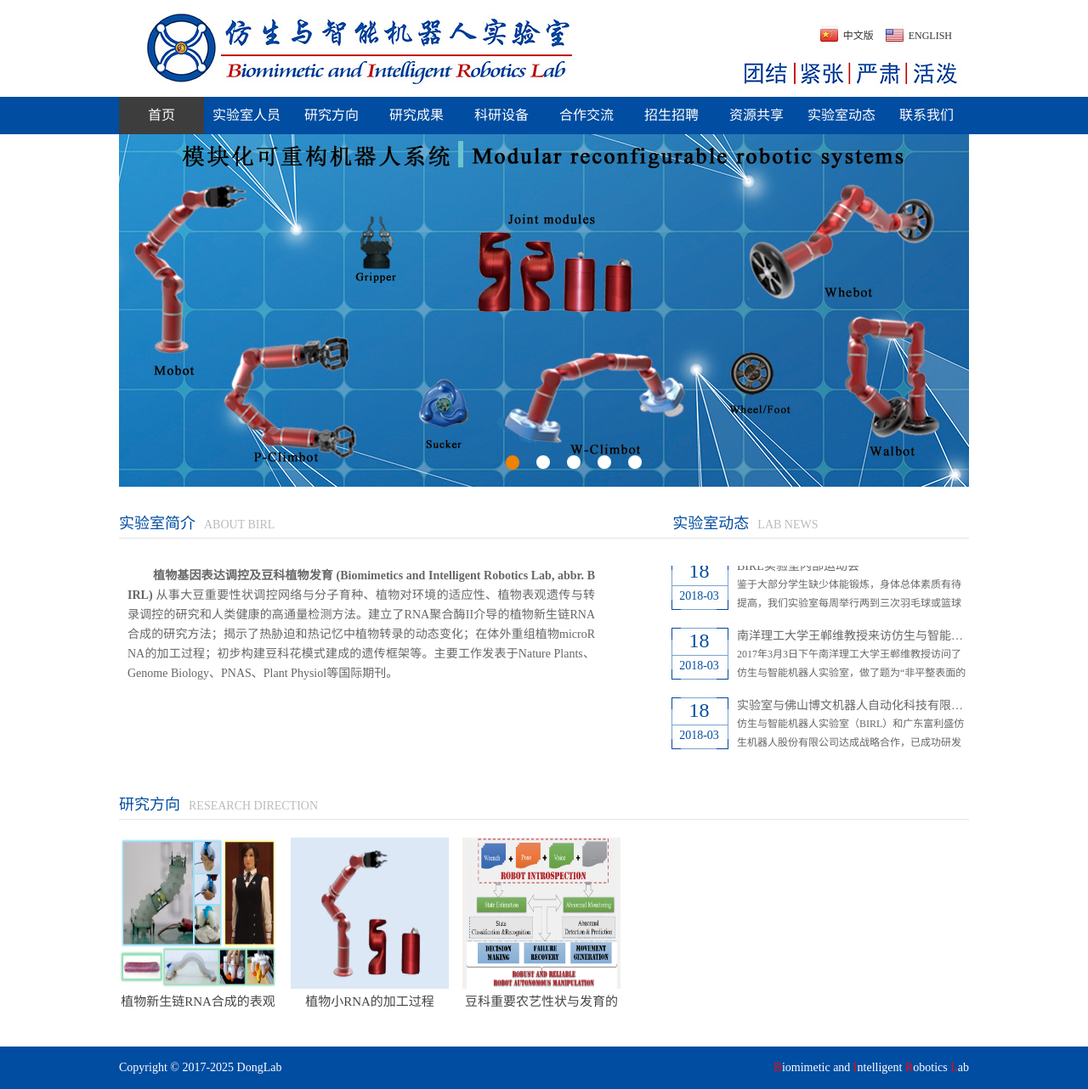
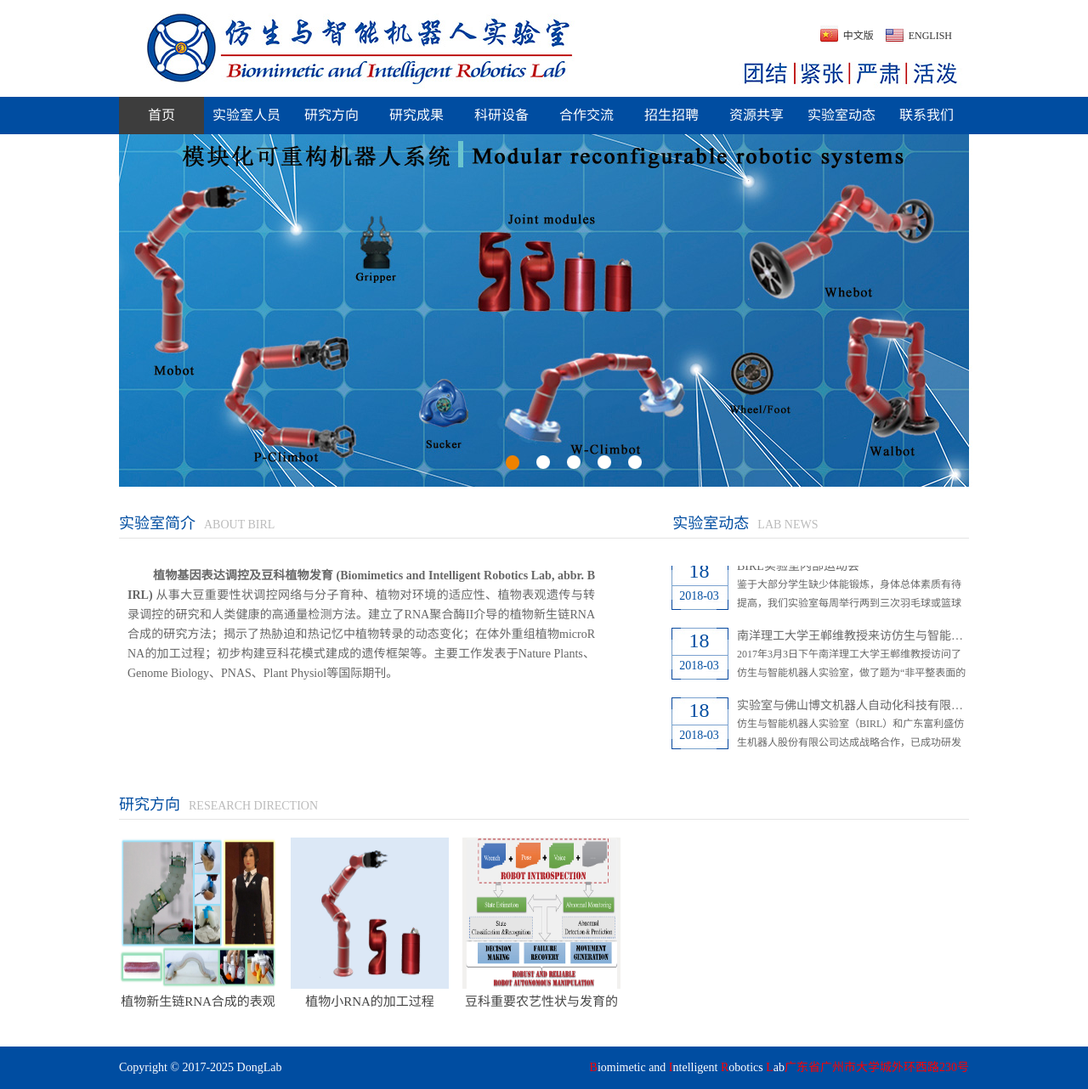
Before and after one commit to zhanweimin2021/zhanweimin2021.github.io, a Jekyll site: the page built from index.html, in a window 1280 px wide. Shown: the whole page at 85% size. Built offline with Jekyll 4.4.1, drawn with Linux system fonts in a browser that asks for light colours.

Commit message:
Update default.html

```diff
--- a/_layouts/default.html
+++ b/_layouts/default.html
@@ -63,6 +63,7 @@ $(function(){
       <div class="temp_center">
         <div class="bottom">
           <div class="left"><p>Copyright &copy; 2017-<span id="currentYear"></span> DongLab</p></div>
+          <div class="right"><p><span style="color:red">广东省广州市大学城外环西路230号</p></div>
           <div class="right"><p><span style="color:red">B</span>iomimetic and <span style="color:red">I</span>ntelligent <span style="color:red">R</span>obotics <span style="color:red">L</span>ab</p></div>
         </div>
       </div>
```
